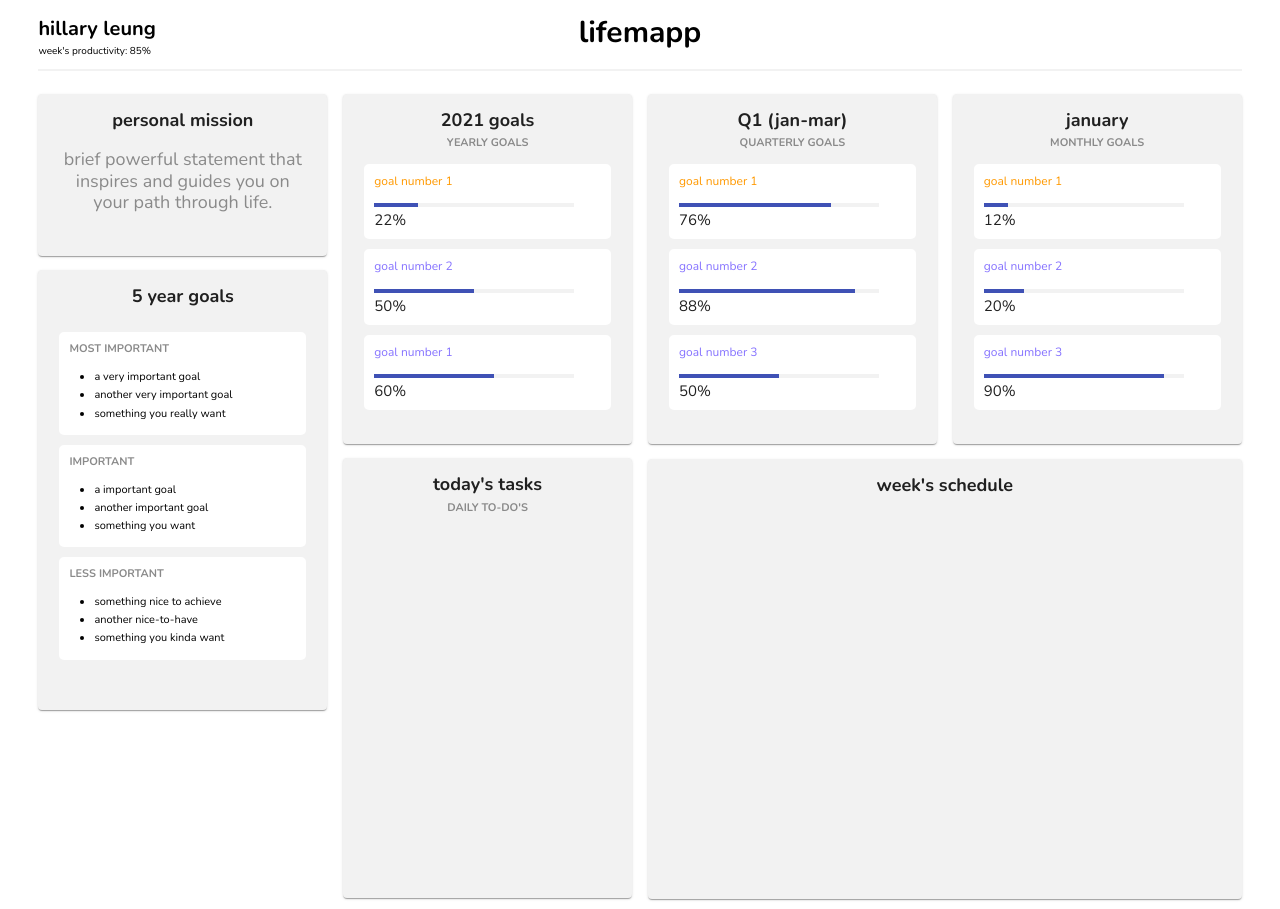
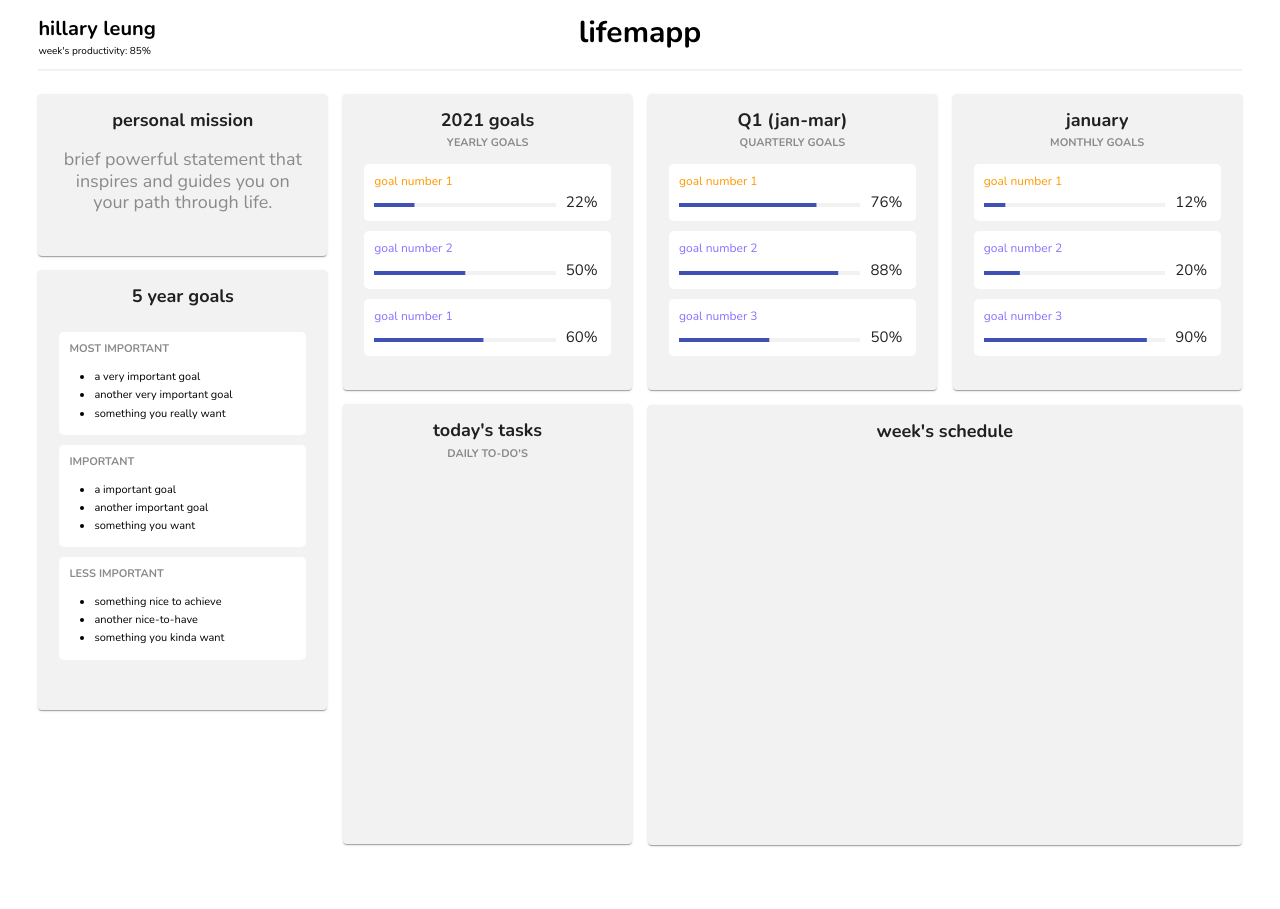
Before and after one commit to EdwardBurns10/hackthenorth, a Next.js app in the folder goal-tracker/: page / in a window 1280 px wide. After the commit the page ends 855 px from the top, so only its background shows below. Built offline with nearby package versions, Linux system fonts and the light colour scheme.

Commit message:
update layout

```diff
--- a/goal-tracker/pages/index.js
+++ b/goal-tracker/pages/index.js
@@ -147,7 +147,7 @@ const ProgressDiv = styled.div`
 `
 const Progress = styled(LinearProgress)`
   && {
-    width: 200px;
+    width: 80%;
     display: inline-block;
     margin-right: 10px;
     background-color: #F2F2F2;
```
